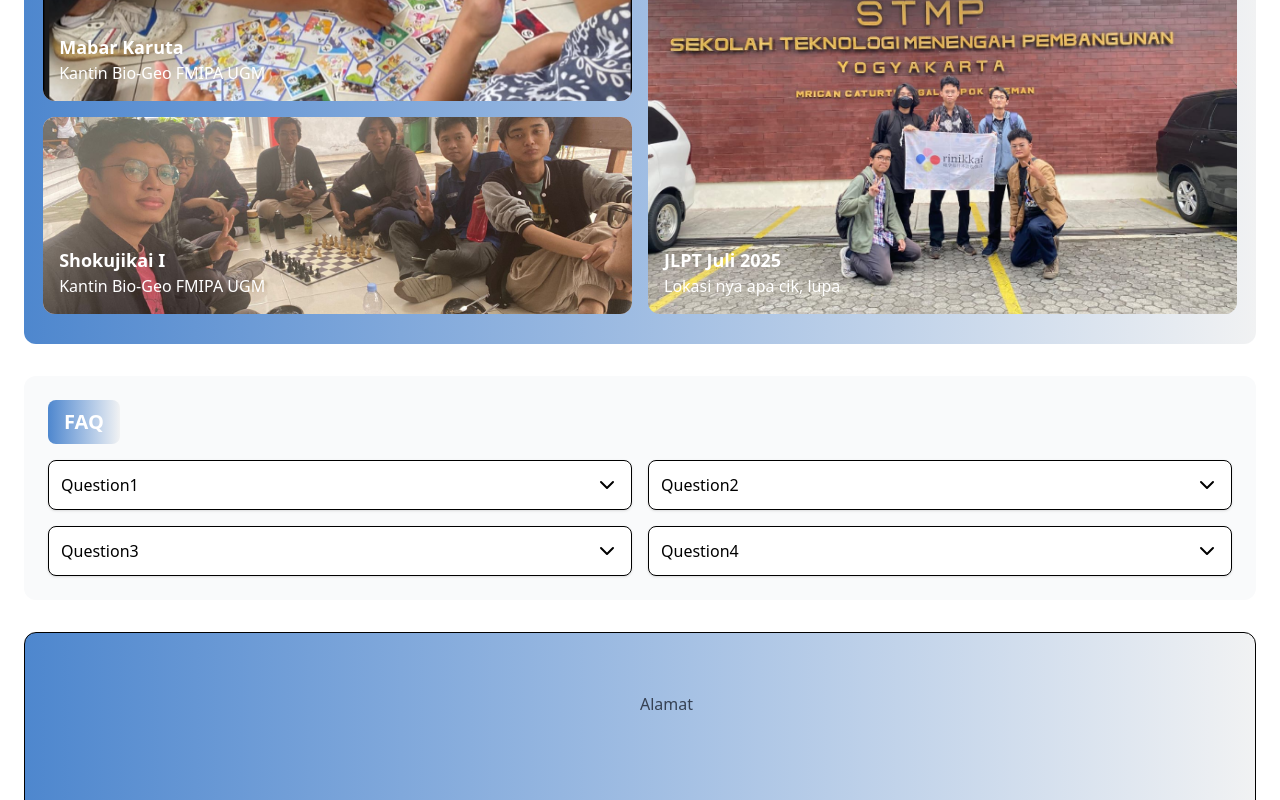
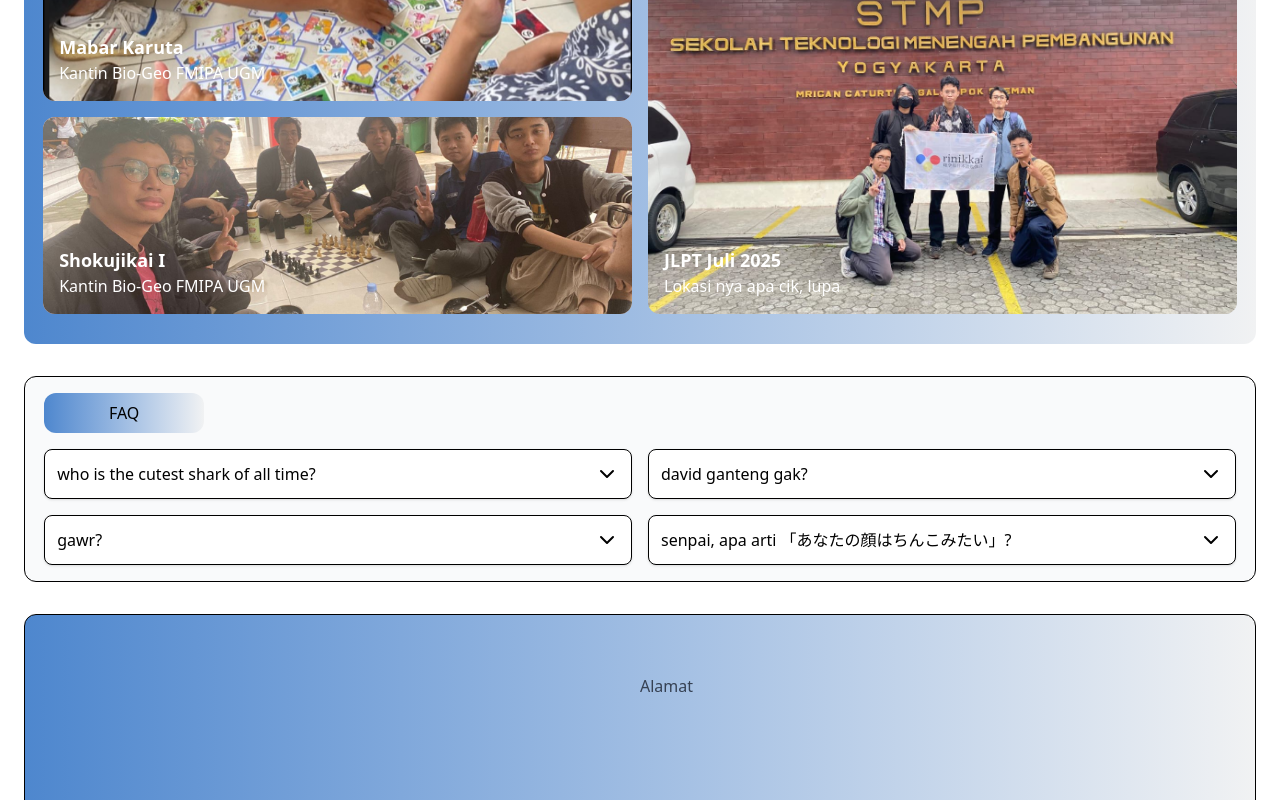
Before and after one commit to david-irvinne/rinikkai-frontend, a React (Vite) app: page / in a window 1280 px wide. Shown: the part 1086-1886 px from the top of the page. Built offline with nearby package versions, Linux system fonts and the light colour scheme.

Commit message:
chore(faq at home): add animation

```diff
--- a/src/components/home/About.tsx
+++ b/src/components/home/About.tsx
@@ -3,7 +3,7 @@
 
   return (
   <>
-      <div className="border-1 rounded-[12px] py-[1rem] px-[1.2rem]">
+      <div className="border-1 rounded-[12px] py-[1rem] px-[1.2rem] bg-gray-50">
 
         <Button title="About Us" color="bg-gradient-to-r from-[#4E87CE] to-[#F1F2F3]" />
 
--- a/src/components/home/Faq.tsx
+++ b/src/components/home/Faq.tsx
@@ -1,5 +1,6 @@
 import { useState } from "react";
 import { ChevronDown } from "lucide-react";
+import Button from "./Button.tsx"
 
 type FaqItemProps = {
   question: string;
@@ -24,27 +25,27 @@
         />
       </button>
 
-      {open && (
-        <p className="mt-2 text-gray-600 text-sm">{answer}</p>
-      )}
+
+      <div className={`overflow-hidden transition-all duration-300 ${open ? "max-h-[5rem] mt-[1rem]" : "max-h-0"}`}>
+        <p className="text-gray-600 text-sm">{answer}</p>
+      </div>
+
     </div>
   );
 }
 
 export default function FaqSection() {
   const faqs = [
-    { question: "Question1", answer: "Answer for question 1 goes here." },
-    { question: "Question2", answer: "Answer for question 2 goes here." },
-    { question: "Question3", answer: "Answer for question 3 goes here." },
-    { question: "Question4", answer: "Answer for question 4 goes here." },
+    { question: "who is the cutest shark of all time?", answer: "gawr gura" },
+    { question: "david ganteng gak?", answer: "pake nanya :sunglasses:" },
+    { question: "gawr?", answer: "goober" },
+    { question: "senpai, apa arti 「あなたの顔はちんこみたい」?", answer: "artinya \"have a nice day\" " },
   ];
 
   return (
-    <section className="p-6 bg-gray-50 rounded-xl">
-      <h2 className="text-xl font-bold mb-4 bg-gradient-to-r from-[#4E87CE] to-[#F1F2F3] text-white px-4 py-2 rounded-lg w-fit">
-        FAQ
-      </h2>
-      <div className="grid grid-cols-1 md:grid-cols-2 gap-4">
+    <section className="py-[1rem] px-[1.2rem] border-1  bg-gray-50 rounded-xl">
+      <Button title="FAQ" color=" bg-gradient-to-r from-[#4E87CE] to-[#F1F2F3]" />
+      <div className="mt-[1rem] grid grid-cols-1 md:grid-cols-2 gap-4 items-start">
         {faqs.map((faq, idx) => (
           <FaqItem key={idx} question={faq.question} answer={faq.answer} />
         ))}
```
